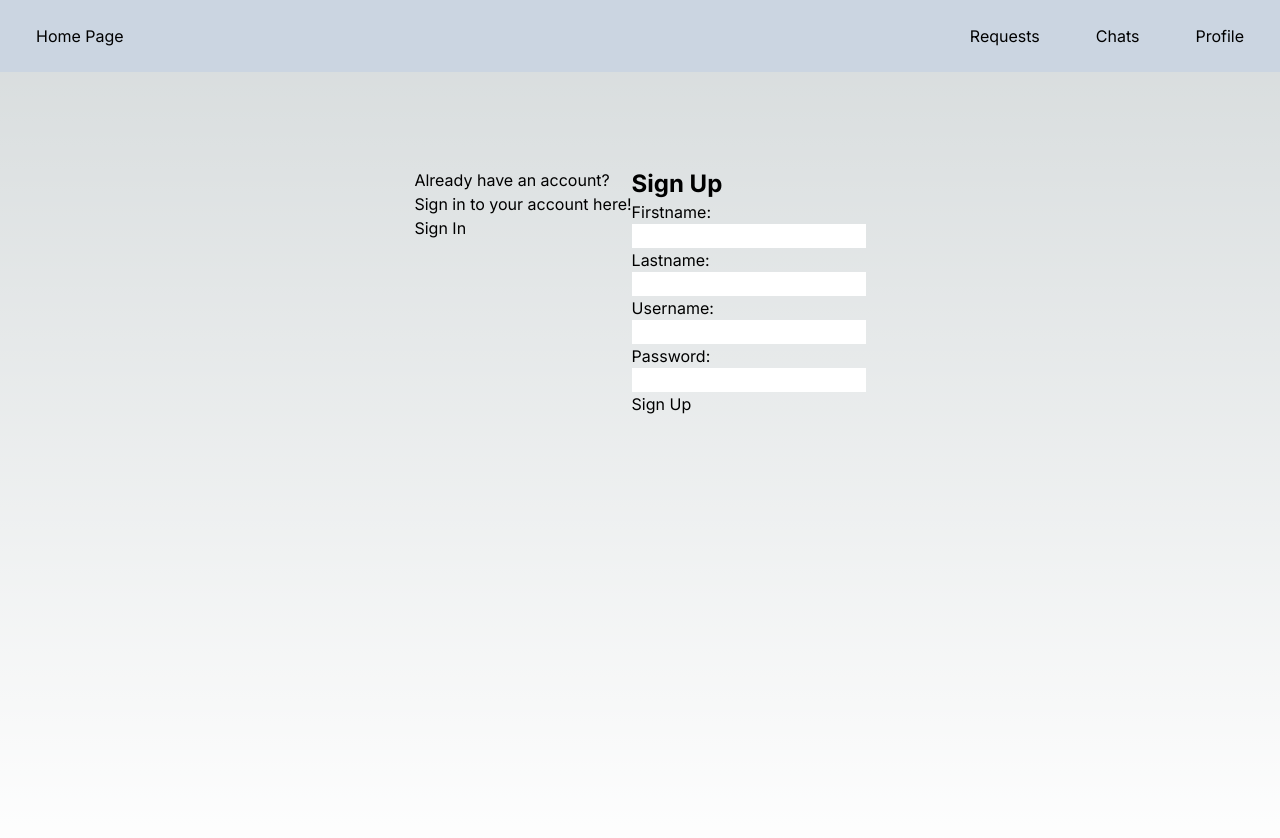
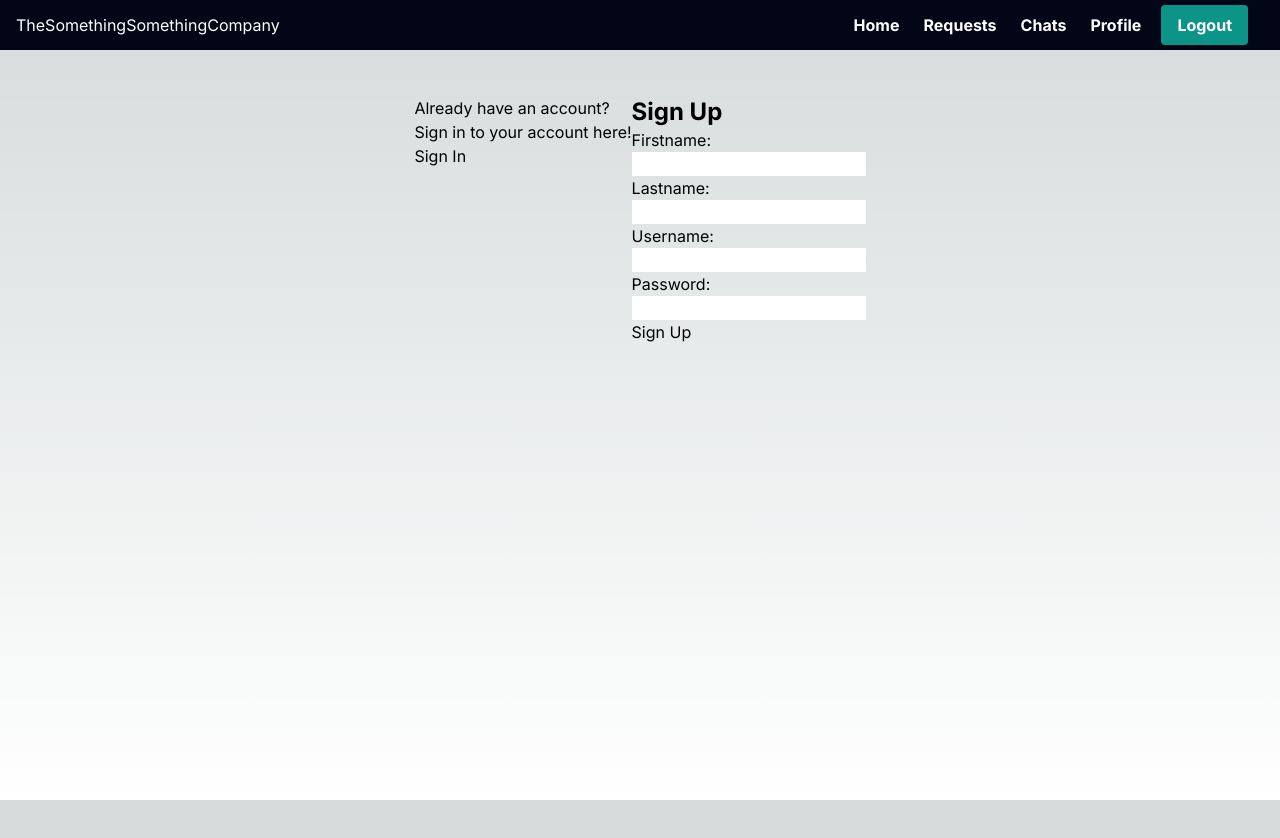
Before and after one commit to TheSomethingSomethingCompany/secret-forest, a Next.js app in the folder app/: page /signup in a window 1280 px wide. Shown: the top 838 px of the page. After the commit the page ends 800 px from the top, so only its background shows below. Built offline with nearby package versions, Linux system fonts and the light colour scheme.

Commit message:
fixed navbar logic to work on local storage data. adapted it to responsive layout of desktop and mobile. navbar component needs to be called in every page

```diff
--- a/app/app/components/Navbar/Navbar.tsx
+++ b/app/app/components/Navbar/Navbar.tsx
@@ -1,29 +1,153 @@
 "use client"
 
-import React from "react"
+import React, { useState, useEffect } from "react"
 import Link from "next/link"
+
+
 
 export default function Navbar(){
 
-    return (
-        <>
-         <nav className="bg-slate-300">
-            <div className="mx-auto px-4">
-                <div className="flex items-center justify-between h-15">
-                <div>
-                    <Link href="/" className="hover:bg-orange-400 py-6 rounded px-5">Home Page</Link>
-                </div>
-                <div className="hidden md:flex items-center space-x-4">
-                    <Link href="/" className="hover:bg-orange-400 py-6 rounded px-5">Requests</Link>
-                    <Link href="/" className="hover:bg-orange-400 py-6 rounded px-5">Chats</Link>
-                    <Link href="/" className="hover:bg-orange-400 py-6 rounded px-5">Profile</Link>
-                </div>
-                </div>
-            </div>
-         </nav>
+    const [displayIcon,setDisplayIcon]= useState(false);
 
-    </>
-      );
+    var [loggedIn, setLoggedIn] = useState(true);
+
+    if(window.localStorage.getItem("loggedIn")){
+        loggedIn = true;
+    }
+
+    function login(){
+        setLoggedIn(true)
+    }
+
+    function logout(){
+        localStorage.removeItem("loggedIn");
+        setLoggedIn(false)
+    }
+
+    function smallLogin(){
+        setLoggedIn(true)
+        handleIcon()
+    }
+
+    function smallLogout(){
+        localStorage.removeItem("loggedIn");
+        setLoggedIn(false)
+        handleIcon()
+    }
+
+    const handleIcon= ()=>{
+        setDisplayIcon(!displayIcon);
+    }
 
 
+    useEffect(()=>{
+        if(window.localStorage.getItem("loggedIn")){
+            setLoggedIn(true);
+        }
+    },[]);
+
+    useEffect(()=>{
+        if (!loggedIn)
+            window.localStorage.removeItem("loggedIn");
+    },[loggedIn]);
+
+
+    return (
+        <header className="bg-slate-950 text-white w-full fixed top-0 left-0 z-10 text-1xl">
+
+                <nav className="max-w-full mx-1 h-[50px] flex justify-between items-center p-3">
+
+        <div>
+            <Link href="/" onClick={handleIcon}>TheSomethingSomethingCompany</Link>
+        </div>
+
+{/* large screen */}
+<ul className="hidden md:flex">
+    <li className="mr-2 lg:mr-4 hover:text-teal-300">
+        <Link href="/"><button className="rounded-full font-bold  py-1 px-1 mt-1">Home</button></Link>
+    </li>
+
+    {loggedIn ?
+    (   <>
+
+        <li className="mr-2 lg:mr-4 hover:text-teal-300">
+            <Link href="#"><button className="rounded-full font-bold  py-2 px-1">Requests</button></Link>
+        </li>
+
+        <li className="mr-2 lg:mr-4 hover:text-teal-300">
+            <Link href="#"><button className="rounded-full font-bold  py-2 px-1">Chats</button></Link>
+        </li>
+
+        <li className="mr-2 lg:mr-4 hover:text-teal-300">
+            <Link href="#"><button className="rounded-full font-bold  py-2 px-1">Profile</button></Link>
+        </li>
+
+        <li className="mr-2 lg:mr-4 hover:text-teal-300">
+            <Link href="#" onClick={logout}><button className="rounded font-bold bg-teal-600 py-2 px-4">Logout</button></Link>
+        </li>
+
+        </>
+    )
+    :
+    (<li className="mr-2 lg:mr-4 hover:text-teal-300">
+    <a><button className="rounded font-bold bg-teal-600 py-2 px-4" onClick={() => setLoggedIn(true)}>Login</button></a>
+        </li>)}
+</ul>
+
+{/* small screen icon */}
+<div onClick={handleIcon} className="flex md:hidden">
+     {displayIcon ? (<p>X</p>):(<p>E</p>)}
+</div>
+
+{/* small screen navbar */}
+
+<div className={displayIcon ?
+    "md:hidden absolute top-[50px] right-0 bottom-0 left-0 flex justify-center items-center w-full bg-slate-800  text-center h-screen ease-in duration-300"
+     :
+    "md:hidden absolute top-[50px] right-0 left-[-100%] flex justify-center items-center w-full h-screen bg-slate-800 text-white text-center ease-in duration-300"
+    }>
+
+    {/* nav links */}
+    <div className="w-full">
+        <ul className="font-bold text-1xl">
+
+            <li onClick={handleIcon} className="py-5 hover:text-text-teal-300">
+                <Link href="/">Home</Link>
+            </li>
+
+            {loggedIn ?
+            (   <>
+
+                <li onClick={handleIcon} className="py-5 hover:text-text-teal-300">
+                    <Link href="#">Requests</Link>
+                </li>
+
+                <li onClick={handleIcon} className="py-5 hover:text-text-teal-300">
+                    <Link href="#">Chat</Link>
+                </li>
+
+                <li onClick={handleIcon} className="py-5 hover:text-text-teal-300">
+                    <Link href="#">Profile</Link>
+                </li>
+
+                <li className="py-5 hover:text-text-teal-300">
+                    <Link href="#" onClick={smallLogout}>Logout</Link>
+                </li>
+
+                </>
+            )
+            :
+            (<li className="py-5 hover:text-text-teal-300">
+            <Link href="#" onClick={smallLogin}>Login</Link>
+                </li>)}
+
+        </ul>
+    </div>
+
+</div>
+
+</nav>
+        </header>
+    )
+
 }
--- a/app/app/components/landing-page/LandingPage.tsx
+++ b/app/app/components/landing-page/LandingPage.tsx
@@ -2,11 +2,13 @@
 
 import React from "react"
 import Link from "next/link"
+import Navbar from "../Navbar/Navbar"
 
 export default function LandingPage(){
 
     return (
         <>
+        <Navbar/>
             <h1>Welcome to the team 10 project!</h1>
             <h1>Please sign up, or if you have an account, sign in</h1>
 
--- a/app/app/components/user-auth/UserAuthentication.tsx
+++ b/app/app/components/user-auth/UserAuthentication.tsx
@@ -1,12 +1,19 @@
 "use client";
 
 import React, { useState } from "react";
+import Navbar from "../Navbar/Navbar";
+import Link from "next/link";
 
 export default function UserAuthentication({bool}:{bool:any}) {
-  console.log(bool);
+  // console.log(bool);
   const temp = bool;
   const [showSignIn, setShowSignIn] = useState(temp);
+
+  function doaction(){
+    window.localStorage.setItem("loggedIn","ahmed");
+  }
   return showSignIn ? (
+    <>
     <div className="flex min-h-screen flex-col items-center justify-between p-24">
     <section className="flex justify-evenly">
       <div>
@@ -24,9 +31,13 @@ export default function UserAuthentication({bool}:{bool:any}) {
         <p>Start your journey with us today!</p>
         <button onClick={() => setShowSignIn(!showSignIn)}>Sign Up</button>
       </div>
+      <Link href="/" onClick={doaction}>hello</Link>
+
     </section>
     </div>
-  ) : (
+    <Navbar/>
+    </>
+  ) : (<>
     <div className="flex min-h-screen flex-col items-center justify-between p-24">
     <section className="flex flex-row-reverse justify-evenly">
       <div>
@@ -50,5 +61,7 @@ export default function UserAuthentication({bool}:{bool:any}) {
       </div>
     </section>
     </div>
+    <Navbar/>
+    </>
   );
 }
--- a/app/app/layout.tsx
+++ b/app/app/layout.tsx
@@ -19,7 +19,6 @@ export default function RootLayout({
     <html lang="en">
       <body className={inter.className}>
       <Navbar/>
-
         {children}
         </body>
     </html>
--- a/app/app/page.tsx
+++ b/app/app/page.tsx
@@ -1,7 +1,7 @@
 import Image from "next/image";
 import UserAuthentication from "./components/user-auth/UserAuthentication";
 import LandingPage from "./components/landing-page/LandingPage";
-import Navbar from "./components/Navbar/Navbar";
+import Navbar from "./components/Navbar/Navbar3";
 
 export default function Home() {
   return (
--- a/app/app/signin/page.tsx
+++ b/app/app/signin/page.tsx
@@ -1,6 +1,7 @@
 
 import React from "react";
 import UserAuthentication from "../components/user-auth/UserAuthentication";
+import Navbar2 from "../components/Navbar/Navbar";
 
 export default function LoadSignIn() {
   return (
```
